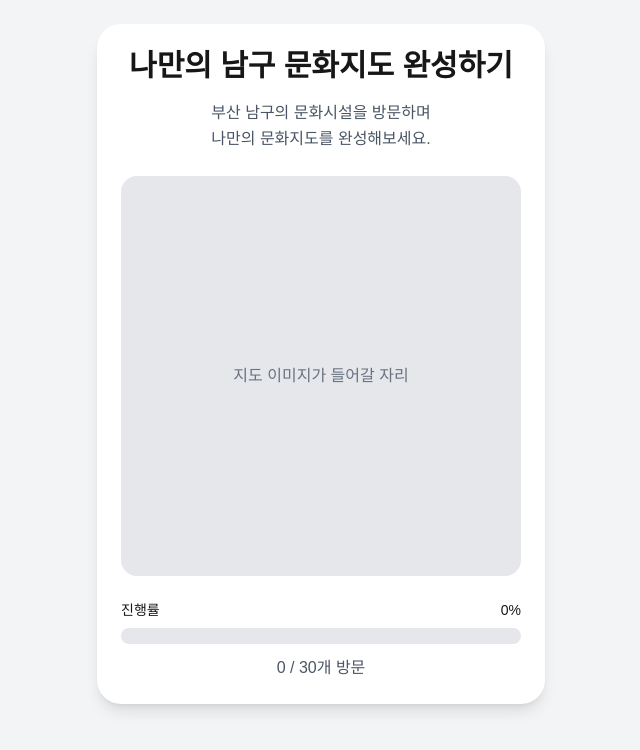
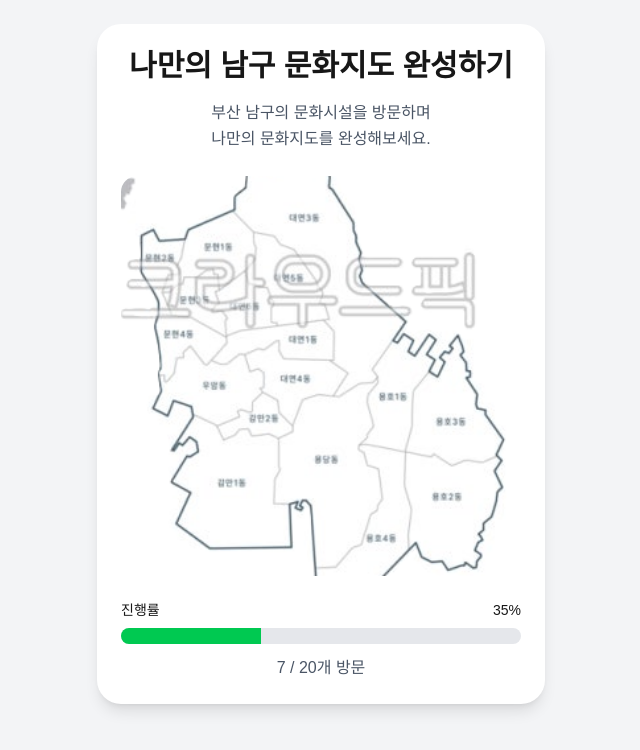
Before and after one commit to bncfccteam/Namgu-Culture-Map, a Next.js app: page / in a window 1280 px wide. Shown: the top 750 px of the page, without its empty margins (319-959 px from the left). Built offline with nearby package versions, Linux system fonts and the light colour scheme.

Commit message:
Add map image and test progress

```diff
--- a/app/page.tsx
+++ b/app/page.tsx
@@ -1,6 +1,8 @@
+import Image from "next/image";
+
 export default function Home() {
-  const totalPlaces = 30;
-  const visitedCount = 0;
+  const totalPlaces = 20;
+  const visitedCount = 7;
   const progress = (visitedCount / totalPlaces) * 100;
 
   return (
@@ -18,9 +20,15 @@
           나만의 문화지도를 완성해보세요.
         </p>
 
-        {/* 지도 이미지 자리 */}
-        <div className="w-full aspect-square bg-gray-200 rounded-2xl flex items-center justify-center mb-6">
-          <span className="text-gray-500">지도 이미지가 들어갈 자리</span>
+        {/* 지도 이미지 */}
+        <div className="w-full aspect-square rounded-2xl overflow-hidden mb-6 bg-gray-200">
+          <Image
+            src="/map-placeholder.png"
+            alt="문화지도"
+            width={800}
+            height={800}
+            className="w-full h-full object-cover"
+          />
         </div>
 
         {/* 진행률 텍스트 */}
```
Also changed, not shown: public/map-placeholder.png (added).
